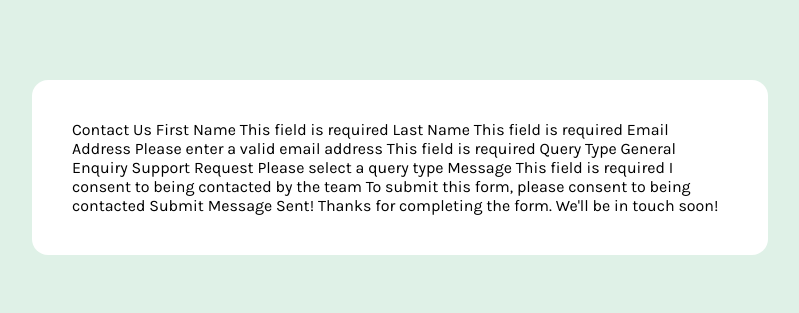
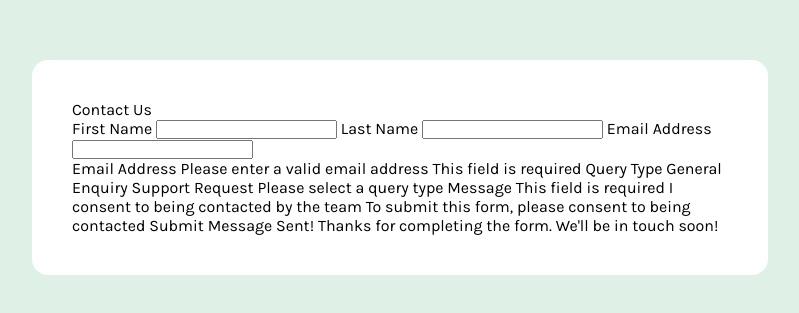
Before and after one commit to marjsky/contact-form-main, a plain HTML site: page index.html in a window 1280 px wide. Shown: the part 233-546 px from the top of the page, without its empty margins (240-1039 px from the left). Drawn offline with Linux system fonts and the light colour scheme.

Commit message:
add elements of names and email address

```diff
--- a/index.html
+++ b/index.html
@@ -12,14 +12,20 @@
 
 <body>
   <div class="container">
+    <div class="title">
+      Contact Us
+    </div>
 
-    Contact Us
+    <form action="submit">
+      <label for="firstName">First Name</label>
+      <input type="text" id="firstName" required>
+      <label for="lastName">Last Name</label>
+      <input type="text" id="lastName" required>
+      <label for="email">Email Address</label>
+      <input type="email" name="email" id="email">
 
-    First Name
-    This field is required
 
-    Last Name
-    This field is required
+    </form>
 
     Email Address
     Please enter a valid email address
```
